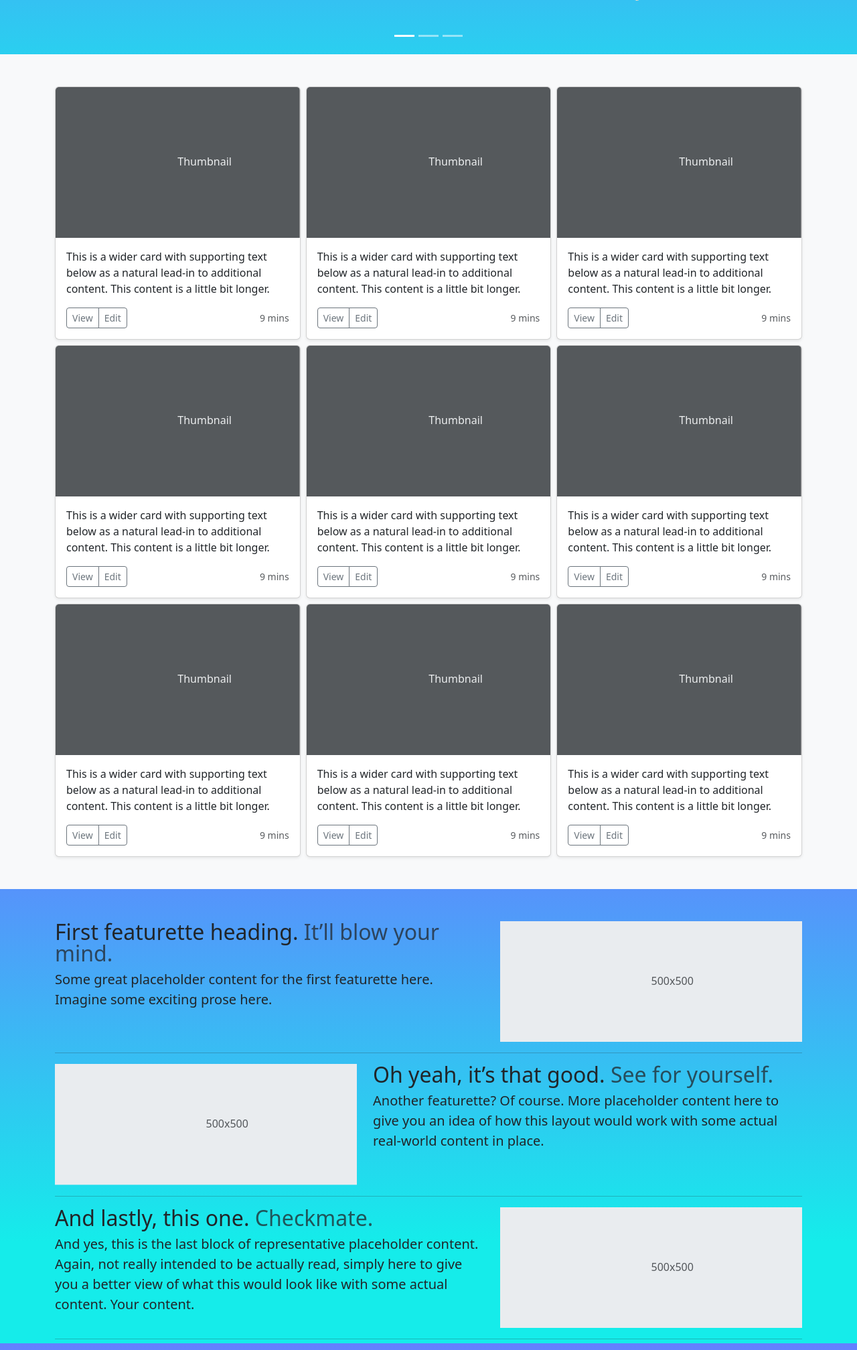
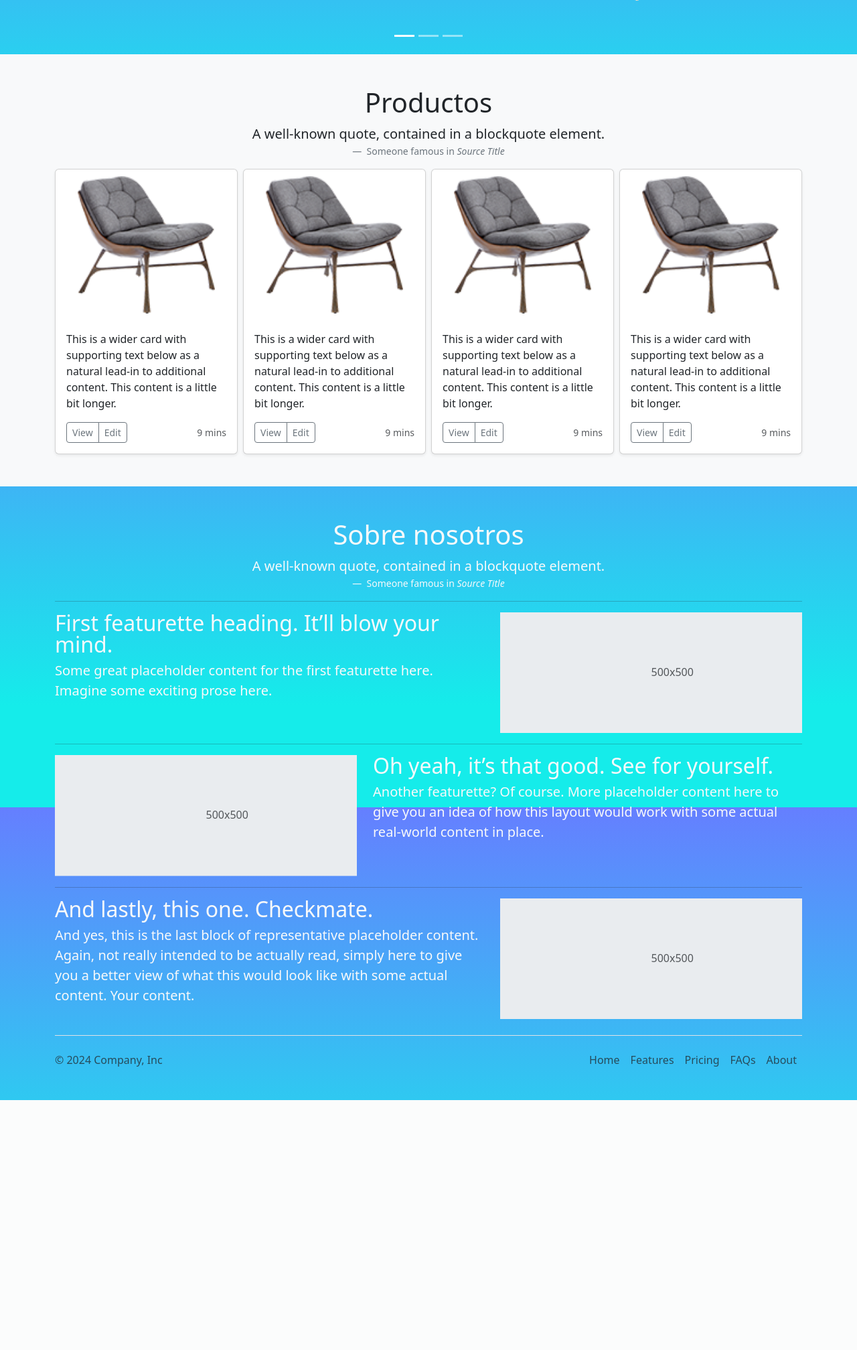
Before and after one commit to Yair2332/Plantilla-De-Mercado, a PHP site: page /Plantilla/index.html in a window 1280 px wide. Shown: the part 395-2410 px from the top of the page at 67% size. After the commit the page ends 2037 px from the top, so only its background shows below. Run offline with PHP 8.4, Linux system fonts and the light colour scheme.

Commit message:
Arreglos al banner

```diff
--- a/Plantilla/index.html
+++ b/Plantilla/index.html
@@ -68,24 +68,24 @@
               <div class="carousel-item ">
                 <div class="container-fluid">
                     <div class="carousel-caption d-flex">
-                        <img src="./assets/img/slider3.png" alt="" class="img_banner">
-                        <div class="baner_inf text-end">
+                        <div class="baner_info">
                             <h1>Example headline.</h1>
                             <p class="opacity-75">Some representative placeholder content for the first slide of the carousel.</p>
                             <p><a class="btn btn-lg btn-primary" href="#">Sign up today</a></p>
                         </div>
+                        <img src="./assets/img/slider3.png" alt="" class="img_banner">
                       </div>
                 </div>
               </div>
               <div class="carousel-item">
                 <div class="container-fluid">
                   <div class="carousel-caption text-start d-flex">
-                    <img src="./assets/img/slider3.png" alt="" class="img_banner">
                     <div class="baner_info">
                         <h1>Example headline.</h1>
                         <p class="opacity-75">Some representative placeholder content for the first slide of the carousel.</p>
                         <p><a class="btn btn-lg btn-primary" href="#">Sign up today</a></p>
                     </div>
+                    <img src="./assets/img/slider3.png" alt="" class="img_banner">
                   </div>
                 </div>
               </div>
@@ -106,12 +106,25 @@
 
 
         <div class="album py-5 bg-body-tertiary">
+
+          <figure class="text-center">
+            <p class="h1">Productos</p>
+            <blockquote class="blockquote">
+              <p>A well-known quote, contained in a blockquote element.</p>
+            </blockquote>
+            <figcaption class="blockquote-footer">
+              Someone famous in <cite title="Source Title">Source Title</cite>
+            </figcaption>
+          </figure>
+
           <div class="container">
 
-            <div class="row row-cols-2  row-cols-md-3 g-2">
+            <div class="row row-cols-2  row-cols-md-4 g-2">
               <div class="col">
                 <div class="card shadow-sm">
-                  <svg class="bd-placeholder-img card-img-top" width="100%" height="225" xmlns="http://www.w3.org/2000/svg" role="img" aria-label="Placeholder: Thumbnail" preserveAspectRatio="xMidYMid slice" focusable="false"><title>Placeholder</title><rect width="100%" height="100%" fill="#55595c"/><text x="50%" y="50%" fill="#eceeef" dy=".3em">Thumbnail</text></svg>
+                <div class="cont_img">
+                    <img class="img_producto" src="./assets/collection/arrivals1.png" alt="" >
+                </div>
                   <div class="card-body">
                     <p class="card-text">This is a wider card with supporting text below as a natural lead-in to additional content. This content is a little bit longer.</p>
                     <div class="d-flex justify-content-between align-items-center">
@@ -126,7 +139,9 @@
               </div>
               <div class="col">
                 <div class="card shadow-sm">
-                  <svg class="bd-placeholder-img card-img-top" width="100%" height="225" xmlns="http://www.w3.org/2000/svg" role="img" aria-label="Placeholder: Thumbnail" preserveAspectRatio="xMidYMid slice" focusable="false"><title>Placeholder</title><rect width="100%" height="100%" fill="#55595c"/><text x="50%" y="50%" fill="#eceeef" dy=".3em">Thumbnail</text></svg>
+                <div class="cont_img">
+                    <img class="img_producto" src="./assets/collection/arrivals1.png" alt="" >
+                </div>
                   <div class="card-body">
                     <p class="card-text">This is a wider card with supporting text below as a natural lead-in to additional content. This content is a little bit longer.</p>
                     <div class="d-flex justify-content-between align-items-center">
@@ -141,7 +156,9 @@
               </div>
               <div class="col">
                 <div class="card shadow-sm">
-                  <svg class="bd-placeholder-img card-img-top" width="100%" height="225" xmlns="http://www.w3.org/2000/svg" role="img" aria-label="Placeholder: Thumbnail" preserveAspectRatio="xMidYMid slice" focusable="false"><title>Placeholder</title><rect width="100%" height="100%" fill="#55595c"/><text x="50%" y="50%" fill="#eceeef" dy=".3em">Thumbnail</text></svg>
+                  <div class="cont_img">
+                    <img class="img_producto" src="./assets/collection/arrivals1.png" alt="" >
+                </div>
                   <div class="card-body">
                     <p class="card-text">This is a wider card with supporting text below as a natural lead-in to additional content. This content is a little bit longer.</p>
                     <div class="d-flex justify-content-between align-items-center">
@@ -157,83 +174,9 @@
 
               <div class="col">
                 <div class="card shadow-sm">
-                  <svg class="bd-placeholder-img card-img-top" width="100%" height="225" xmlns="http://www.w3.org/2000/svg" role="img" aria-label="Placeholder: Thumbnail" preserveAspectRatio="xMidYMid slice" focusable="false"><title>Placeholder</title><rect width="100%" height="100%" fill="#55595c"/><text x="50%" y="50%" fill="#eceeef" dy=".3em">Thumbnail</text></svg>
-                  <div class="card-body">
-                    <p class="card-text">This is a wider card with supporting text below as a natural lead-in to additional content. This content is a little bit longer.</p>
-                    <div class="d-flex justify-content-between align-items-center">
-                      <div class="btn-group">
-                        <button type="button" class="btn btn-sm btn-outline-secondary">View</button>
-                        <button type="button" class="btn btn-sm btn-outline-secondary">Edit</button>
-                      </div>
-                      <small class="text-body-secondary">9 mins</small>
-                    </div>
-                  </div>
+                <div class="cont_img">
+                    <img class="img_producto" src="./assets/collection/arrivals1.png" alt="" >
                 </div>
-              </div>
-              <div class="col">
-                <div class="card shadow-sm">
-                  <svg class="bd-placeholder-img card-img-top" width="100%" height="225" xmlns="http://www.w3.org/2000/svg" role="img" aria-label="Placeholder: Thumbnail" preserveAspectRatio="xMidYMid slice" focusable="false"><title>Placeholder</title><rect width="100%" height="100%" fill="#55595c"/><text x="50%" y="50%" fill="#eceeef" dy=".3em">Thumbnail</text></svg>
-                  <div class="card-body">
-                    <p class="card-text">This is a wider card with supporting text below as a natural lead-in to additional content. This content is a little bit longer.</p>
-                    <div class="d-flex justify-content-between align-items-center">
-                      <div class="btn-group">
-                        <button type="button" class="btn btn-sm btn-outline-secondary">View</button>
-                        <button type="button" class="btn btn-sm btn-outline-secondary">Edit</button>
-                      </div>
-                      <small class="text-body-secondary">9 mins</small>
-                    </div>
-                  </div>
-                </div>
-              </div>
-              <div class="col">
-                <div class="card shadow-sm">
-                  <svg class="bd-placeholder-img card-img-top" width="100%" height="225" xmlns="http://www.w3.org/2000/svg" role="img" aria-label="Placeholder: Thumbnail" preserveAspectRatio="xMidYMid slice" focusable="false"><title>Placeholder</title><rect width="100%" height="100%" fill="#55595c"/><text x="50%" y="50%" fill="#eceeef" dy=".3em">Thumbnail</text></svg>
-                  <div class="card-body">
-                    <p class="card-text">This is a wider card with supporting text below as a natural lead-in to additional content. This content is a little bit longer.</p>
-                    <div class="d-flex justify-content-between align-items-center">
-                      <div class="btn-group">
-                        <button type="button" class="btn btn-sm btn-outline-secondary">View</button>
-                        <button type="button" class="btn btn-sm btn-outline-secondary">Edit</button>
-                      </div>
-                      <small class="text-body-secondary">9 mins</small>
-                    </div>
-                  </div>
-                </div>
-              </div>
-
-              <div class="col">
-                <div class="card shadow-sm">
-                  <svg class="bd-placeholder-img card-img-top" width="100%" height="225" xmlns="http://www.w3.org/2000/svg" role="img" aria-label="Placeholder: Thumbnail" preserveAspectRatio="xMidYMid slice" focusable="false"><title>Placeholder</title><rect width="100%" height="100%" fill="#55595c"/><text x="50%" y="50%" fill="#eceeef" dy=".3em">Thumbnail</text></svg>
-                  <div class="card-body">
-                    <p class="card-text">This is a wider card with supporting text below as a natural lead-in to additional content. This content is a little bit longer.</p>
-                    <div class="d-flex justify-content-between align-items-center">
-                      <div class="btn-group">
-                        <button type="button" class="btn btn-sm btn-outline-secondary">View</button>
-                        <button type="button" class="btn btn-sm btn-outline-secondary">Edit</button>
-                      </div>
-                      <small class="text-body-secondary">9 mins</small>
-                    </div>
-                  </div>
-                </div>
-              </div>
-              <div class="col">
-                <div class="card shadow-sm">
-                  <svg class="bd-placeholder-img card-img-top" width="100%" height="225" xmlns="http://www.w3.org/2000/svg" role="img" aria-label="Placeholder: Thumbnail" preserveAspectRatio="xMidYMid slice" focusable="false"><title>Placeholder</title><rect width="100%" height="100%" fill="#55595c"/><text x="50%" y="50%" fill="#eceeef" dy=".3em">Thumbnail</text></svg>
-                  <div class="card-body">
-                    <p class="card-text">This is a wider card with supporting text below as a natural lead-in to additional content. This content is a little bit longer.</p>
-                    <div class="d-flex justify-content-between align-items-center">
-                      <div class="btn-group">
-                        <button type="button" class="btn btn-sm btn-outline-secondary">View</button>
-                        <button type="button" class="btn btn-sm btn-outline-secondary">Edit</button>
-                      </div>
-                      <small class="text-body-secondary">9 mins</small>
-                    </div>
-                  </div>
-                </div>
-              </div>
-              <div class="col">
-                <div class="card shadow-sm">
-                  <svg class="bd-placeholder-img card-img-top" width="100%" height="225" xmlns="http://www.w3.org/2000/svg" role="img" aria-label="Placeholder: Thumbnail" preserveAspectRatio="xMidYMid slice" focusable="false"><title>Placeholder</title><rect width="100%" height="100%" fill="#55595c"/><text x="50%" y="50%" fill="#eceeef" dy=".3em">Thumbnail</text></svg>
                   <div class="card-body">
                     <p class="card-text">This is a wider card with supporting text below as a natural lead-in to additional content. This content is a little bit longer.</p>
                     <div class="d-flex justify-content-between align-items-center">
@@ -254,9 +197,22 @@
 
 
       <section class="container mt-5">
-        <div class="row featurette">
+
+        <figure class="text-center">
+            <p class="h1 text-light">Sobre nosotros</p>
+            <blockquote class="blockquote">
+              <p class="text-light">A well-known quote, contained in a blockquote element.</p>
+            </blockquote>
+            <figcaption class="blockquote-footer text-light">
+              Someone famous in <cite title="Source Title">Source Title</cite>
+            </figcaption>
+          </figure>
+
+          <hr class="featurette-divider">
+
+        <div class="row featurette text-light">
             <div class="col-md-7">
-              <h2 class="featurette-heading fw-normal lh-1">First featurette heading. <span class="text-body-secondary">It’ll blow your mind.</span></h2>
+              <h2 class="featurette-heading fw-normal lh-1">First featurette heading. It’ll blow your mind.</h2>
               <p class="lead">Some great placeholder content for the first featurette here. Imagine some exciting prose here.</p>
             </div>
             <div class="col-md-5">
@@ -266,9 +222,9 @@
 
           <hr class="featurette-divider">
 
-          <div class="row featurette">
+          <div class="row featurette text-light">
             <div class="col-md-7 order-md-2">
-              <h2 class="featurette-heading fw-normal lh-1">Oh yeah, it’s that good. <span class="text-body-secondary">See for yourself.</span></h2>
+              <h2 class="featurette-heading fw-normal lh-1">Oh yeah, it’s that good. See for yourself.</h2>
               <p class="lead">Another featurette? Of course. More placeholder content here to give you an idea of how this layout would work with some actual real-world content in place.</p>
             </div>
             <div class="col-md-5 order-md-1">
@@ -278,9 +234,9 @@
 
           <hr class="featurette-divider">
 
-          <div class="row featurette">
+          <div class="row featurette text-light">
             <div class="col-md-7">
-              <h2 class="featurette-heading fw-normal lh-1">And lastly, this one. <span class="text-body-secondary">Checkmate.</span></h2>
+              <h2 class="featurette-heading fw-normal lh-1">And lastly, this one. Checkmate.</h2>
               <p class="lead">And yes, this is the last block of representative placeholder content. Again, not really intended to be actually read, simply here to give you a better view of what this would look like with some actual content. Your content.</p>
             </div>
             <div class="col-md-5">
@@ -288,10 +244,30 @@
             </div>
           </div>
 
-          <hr class="featurette-divider">
+
       </section>
 
 
+      <footer>
+        <div class="container">
+            <footer class="d-flex flex-wrap justify-content-between align-items-center py-3 my-4 border-top">
+              <p class="col-md-4 mb-0 text-body-secondary">&copy; 2024 Company, Inc</p>
+
+              <a href="/" class="col-md-4 d-flex align-items-center justify-content-center mb-3 mb-md-0 me-md-auto link-body-emphasis text-decoration-none">
+                <svg class="bi me-2" width="40" height="32"><use xlink:href="#bootstrap"/></svg>
+              </a>
+
+              <ul class="nav col-md-4 justify-content-end">
+                <li class="nav-item"><a href="#" class="nav-link px-2 text-body-secondary">Home</a></li>
+                <li class="nav-item"><a href="#" class="nav-link px-2 text-body-secondary">Features</a></li>
+                <li class="nav-item"><a href="#" class="nav-link px-2 text-body-secondary">Pricing</a></li>
+                <li class="nav-item"><a href="#" class="nav-link px-2 text-body-secondary">FAQs</a></li>
+                <li class="nav-item"><a href="#" class="nav-link px-2 text-body-secondary">About</a></li>
+              </ul>
+            </footer>
+          </div>
+
+      </footer>
 
     <script src="https://cdn.jsdelivr.net/npm/bootstrap@5.3.3/dist/js/bootstrap.bundle.min.js" integrity="sha384-YvpcrYf0tY3lHB60NNkmXc5s9fDVZLESaAA55NDzOxhy9GkcIdslK1eN7N6jIeHz" crossorigin="anonymous"></script>
 </body>
--- a/Plantilla/style.css
+++ b/Plantilla/style.css
@@ -16,6 +16,7 @@
     background-color: aliceblue;
     margin-bottom: 20px;
 }
+
 
 
 .img_banner{
@@ -38,3 +39,51 @@
 .baner_info{
     margin: 30px;
 }
+
+
+
+
+.cont_img{
+    width:100%;
+    height:225px;
+    overflow: hidden;
+    display: flex;
+    justify-content: center;
+    align-items: center;
+}
+
+.cont_img img{
+    height: 100%;
+    transition: scale 1s;
+    padding: 10px;
+}
+
+.cont_img img:hover{
+    scale: 1.1;
+}
+
+
+@media (max-width: 800px){
+
+
+    #myCarousel,.carousel-item{
+        height: 450px;
+    }
+
+    .carousel-caption{
+        flex-direction: column;
+    }
+
+    .img_banner{
+        height: 190px;
+    }
+
+    .baner_info{
+        margin: 5px;
+    }
+
+    #banner .btn{
+        font-size: 1rem;
+    }
+
+}
```
Also changed, not shown: Plantilla/assets/collection/arrivals1.png (added), Plantilla/assets/collection/arrivals2.png (added), Plantilla/assets/collection/arrivals3.png (added), Plantilla/assets/collection/arrivals4.png (added), Plantilla/assets/collection/arrivals5.png (added), Plantilla/assets/collection/arrivals6.png (added), Plantilla/assets/collection/arrivals7.png (added), Plantilla/assets/collection/arrivals8.png (added), Plantilla/assets/collection/sofa-collection-banner.jpg (added), Plantilla/assets/collection/table-banner.jpg (added).
